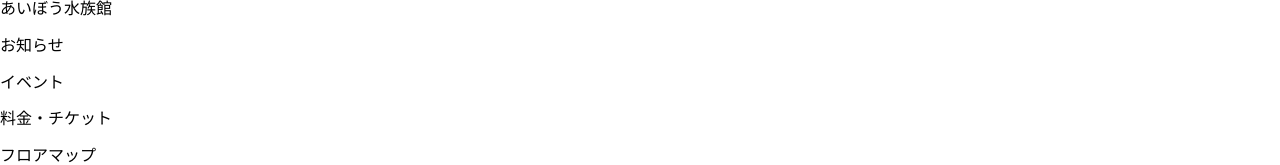
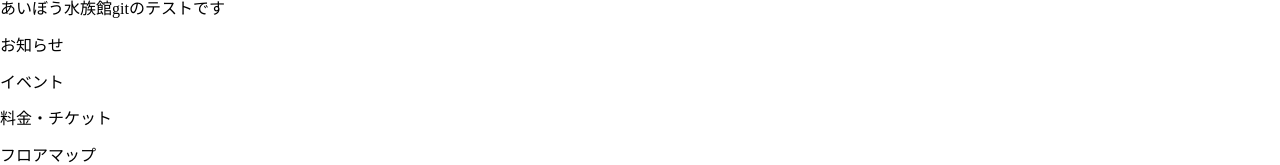
Before and after one commit to tsuku211/-, a website: page public/index.html in a window 1280 px wide. Shown: the top 165 px of the page. Drawn offline with Linux system fonts and the light colour scheme.

Commit message:
タイトルを変更しました。

```diff
--- a/public/index.html
+++ b/public/index.html
@@ -12,7 +12,7 @@
 <body>
 	<header class="header">
 		<div class="inner header-inner">
-			<h1 class="header-logo"><span>あいぼう水族館</span></h1>
+			<h1 class="header-logo"><span>あいぼう水族館gitのテストです</span></h1>
 			<nav>
 				<ul class="header-nav">
 					<li class="header-nav-item">
```
